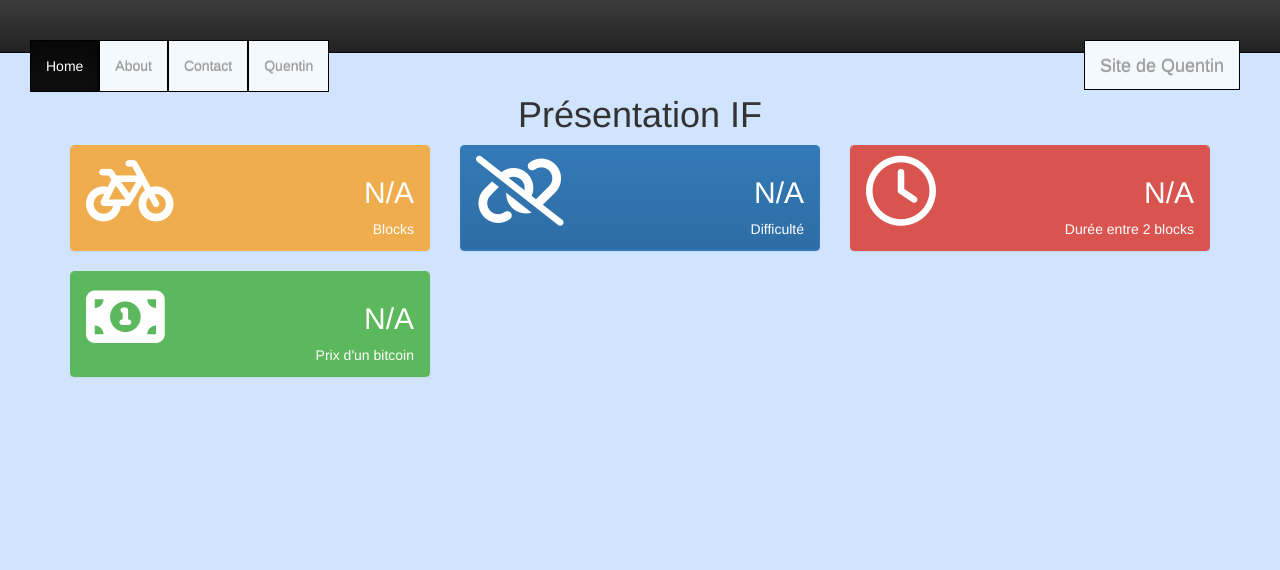
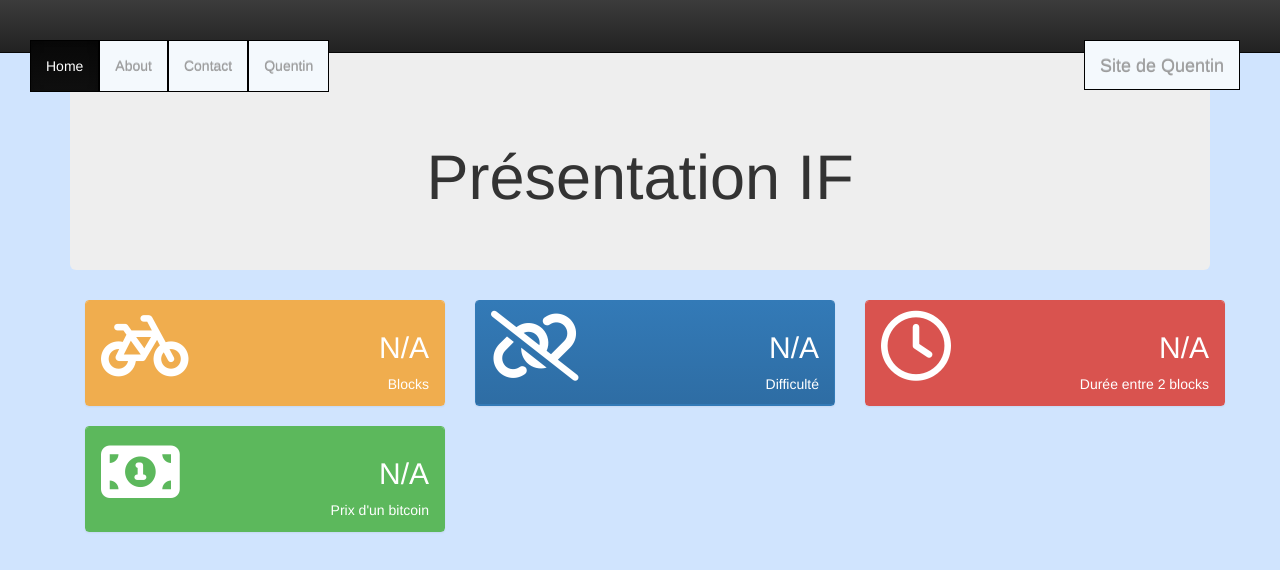
Before and after one commit to quentinprd/quentinprd.github.io, a plain HTML site: page bitcoin/index.html in a window 1280 px wide. Drawn offline with nearby package versions, Linux system fonts and the light colour scheme; files that its build step writes are made by us from their sources; no server answers; files whose address does not match are found by name.

Commit message:
Update index.html

```diff
--- a/bitcoin/index.html
+++ b/bitcoin/index.html
@@ -7,7 +7,7 @@
 
 	<!-- Optional theme -->
 	<link rel="stylesheet" href="https://maxcdn.bootstrapcdn.com/bootstrap/3.3.7/css/bootstrap-theme.min.css" integrity="sha384-rHyoN1iRsVXV4nD0JutlnGaslCJuC7uwjduW9SVrLvRYooPp2bWYgmgJQIXwl/Sp" crossorigin="anonymous">
-	<link rel="stylesheet" type="text/css" href="css/style.css"/>
+	<link rel="stylesheet" media="all" type="text/css" href="css/style.css"/>
 
 	<link href="https://blackrockdigital.github.io/startbootstrap-sb-admin/font-awesome/css/font-awesome.min.css" rel="stylesheet" type="text/css">
 
@@ -39,9 +39,9 @@
       </div>
     </nav>
 
-	<div class="need" role="main">
-
-		     <div style="width:75px; height:75px ;display: inline-block;"></div>
+	<div class="container theme-showcase" role="main">
+		<div class="jumbotron">
+		     <div  style="width:75px; height:75px ;display: inline-block;"></div>
 			<h1 class="need2" >Présentation IF</h1>
 		</div>
 
```
